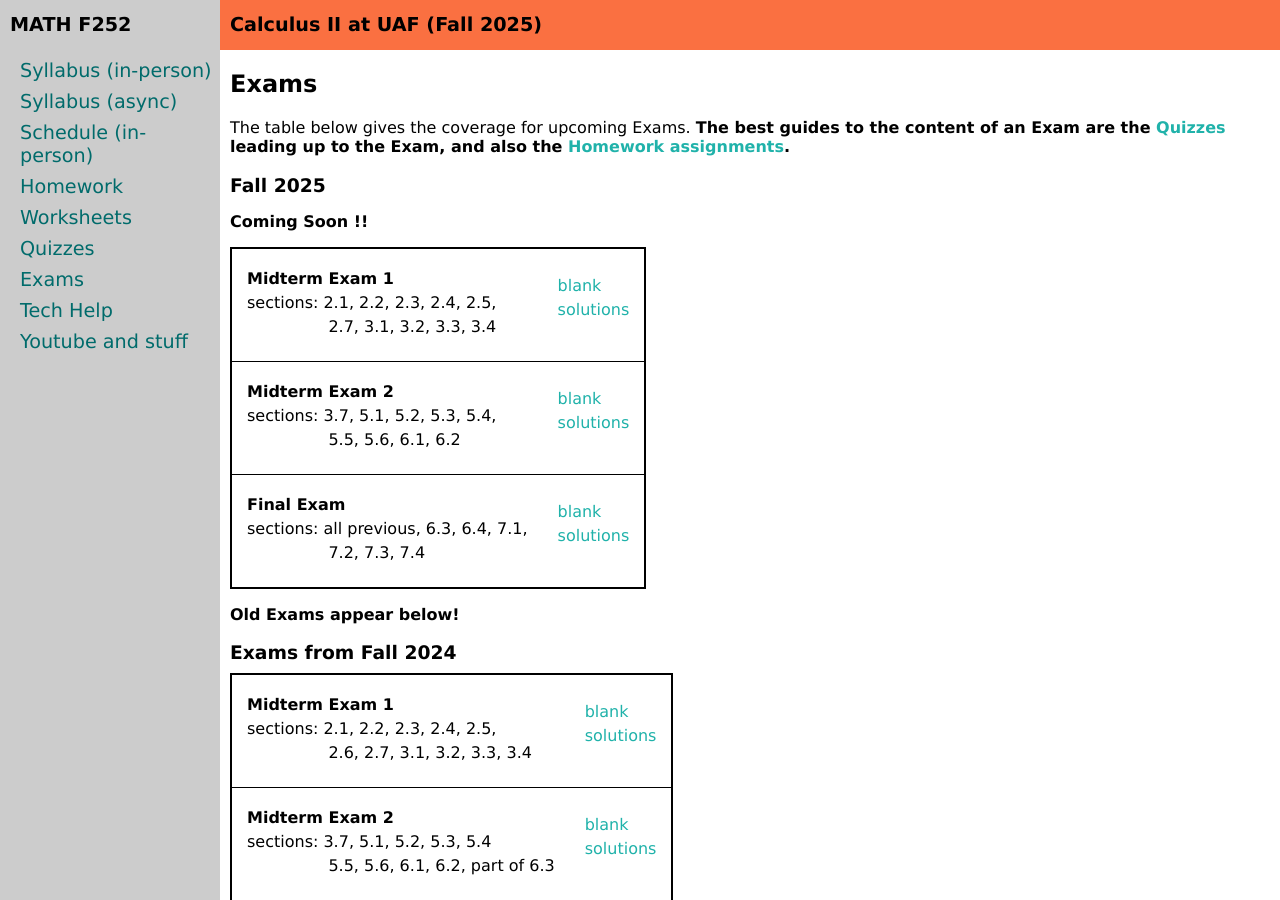
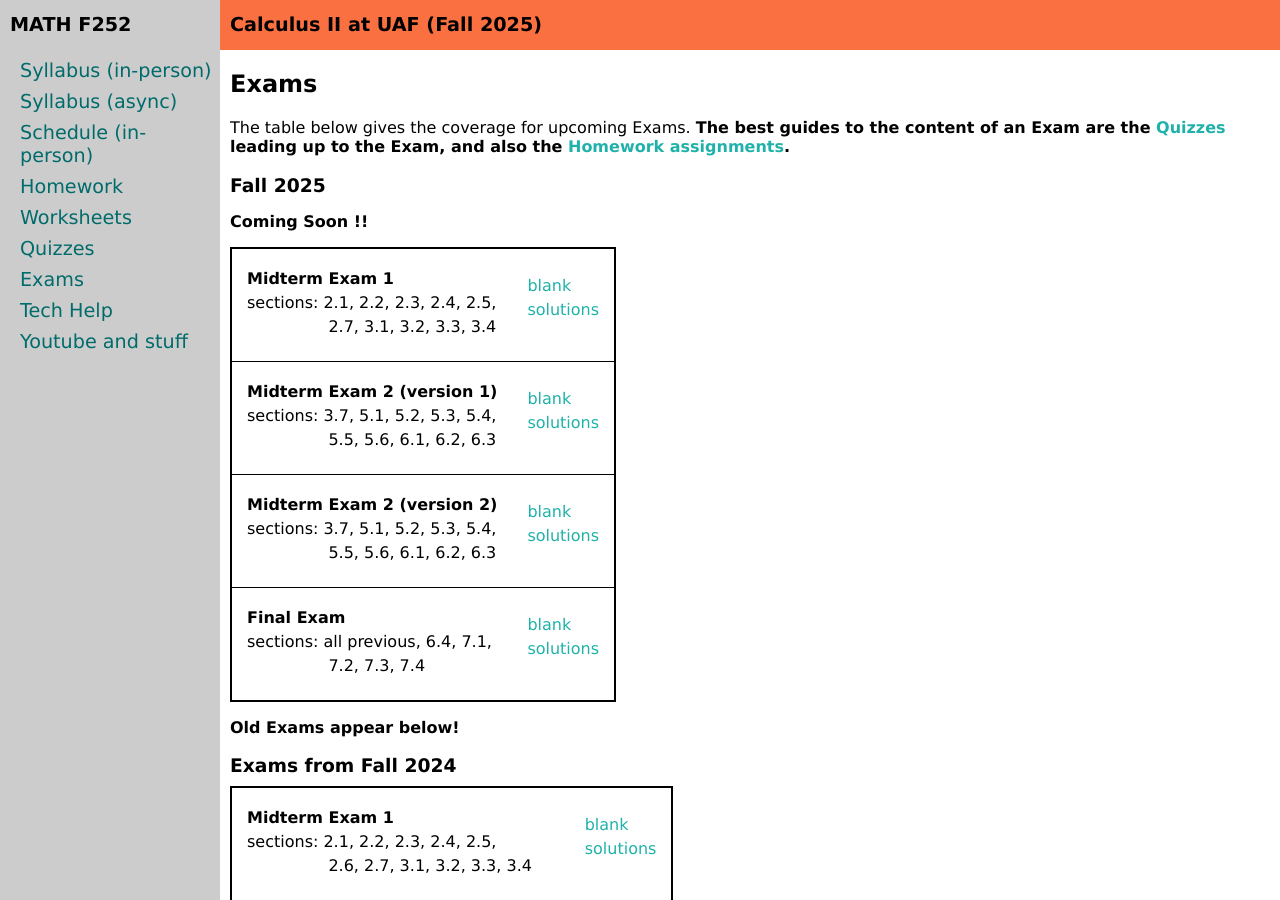
Before and after one commit to uaf-math/calc2, a Jekyll site: the page built from exams.md, in a window 1280 px wide and 900 px high. Built offline with Jekyll 4.4.1, drawn with Linux system fonts in a browser that asks for light colours.

Commit message:
Update examsF25.yml

```diff
--- a/_data/examsF25.yml
+++ b/_data/examsF25.yml
@@ -6,13 +6,18 @@ exams:
   cont: 2.7, 3.1, 3.2, 3.3, 3.4
   blank: M252-f25-M1_final.pdf
   solutions: M252-f25-M1_final-s.pdf
-- name: Midterm Exam 2
+- name: Midterm Exam 2 (version 1)
   sections: 3.7, 5.1, 5.2, 5.3, 5.4,
-  cont: 5.5, 5.6, 6.1, 6.2
-  blank: mid2.pdf
-  solutions: mid2solns.pdf
+  cont: 5.5, 5.6, 6.1, 6.2, 6.3
+  blank: M252-f25-M2-v1.pdf
+  solutions: M252-f25-M2-v1s.pdf
+- name: Midterm Exam 2 (version 2)
+  sections: 3.7, 5.1, 5.2, 5.3, 5.4,
+  cont: 5.5, 5.6, 6.1, 6.2, 6.3
+  blank: M252-f25-M2-v2.pdf
+  solutions: M252-f25-M2-v2s.pdf
 - name: Final Exam
-  sections: all previous, 6.3, 6.4, 7.1,
+  sections: all previous, 6.4, 7.1,
   cont: 7.2, 7.3, 7.4
   blank: final.pdf
   solutions: finalsolns.pdf
```
